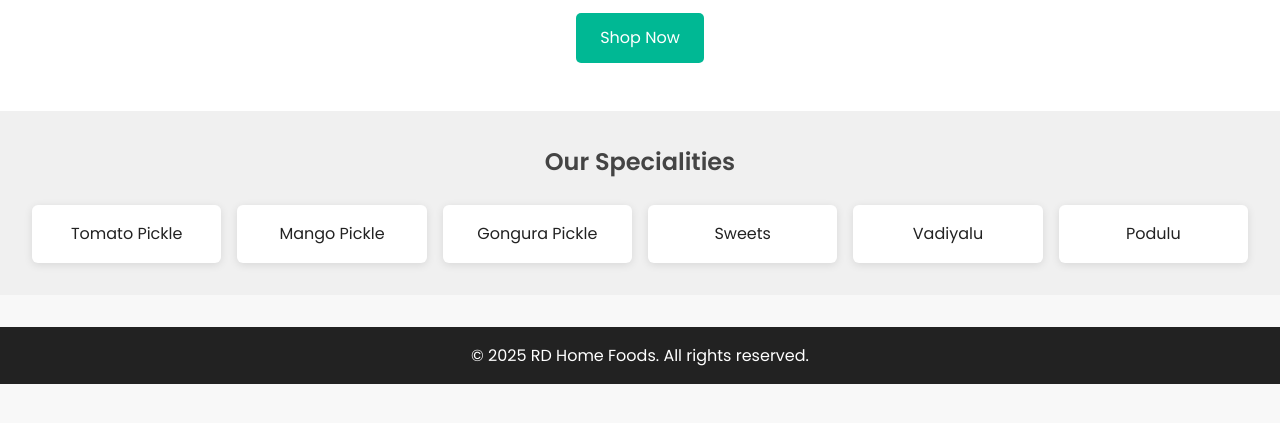
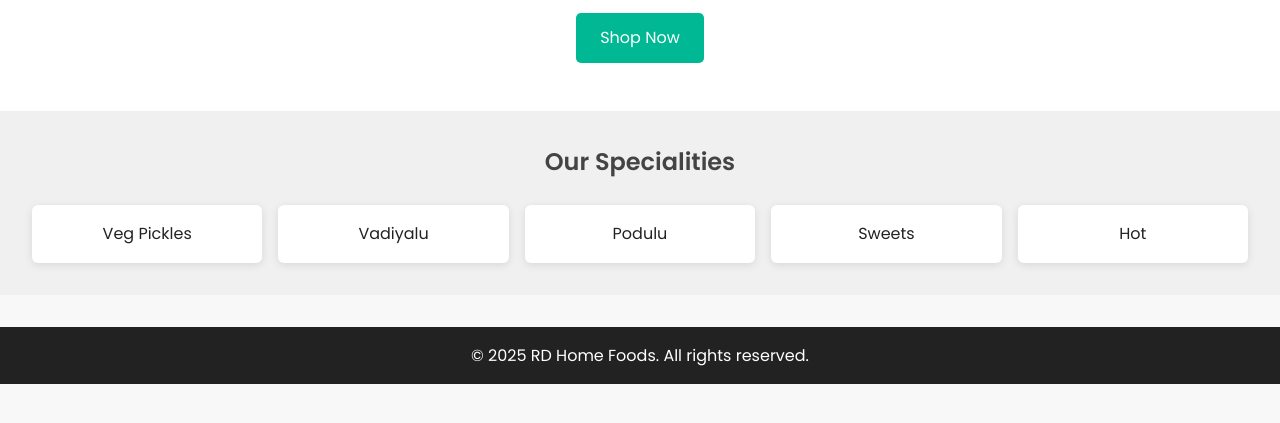
Before and after one commit to vvsai24/RD-home-foods, a website built with Vite: page index.html in a window 1280 px wide. Shown: the part 227-650 px from the top of the page. Built offline with nearby package versions, Linux system fonts and the light colour scheme.

Commit message:
Updated index.html

```diff
--- a/index.html
+++ b/index.html
@@ -32,12 +32,11 @@
     <section class="highlight">
       <h2>Our Specialities</h2>
       <div class="grid">
-        <div class="item">Tomato Pickle</div>
-        <div class="item">Mango Pickle</div>
-        <div class="item">Gongura Pickle</div>
-        <div class="item">Sweets</div>
+        <div class="item">Veg Pickles</div>
         <div class="item">Vadiyalu</div>
         <div class="item">Podulu</div>
+        <div class="item">Sweets</div>
+        <div class="item">Hot</div>
       </div>
     </section>
   </main>
```
